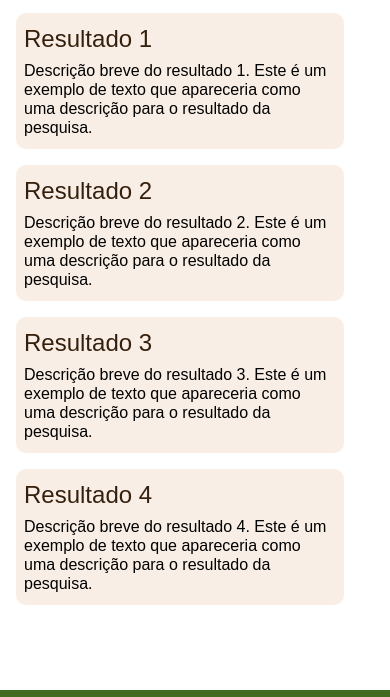
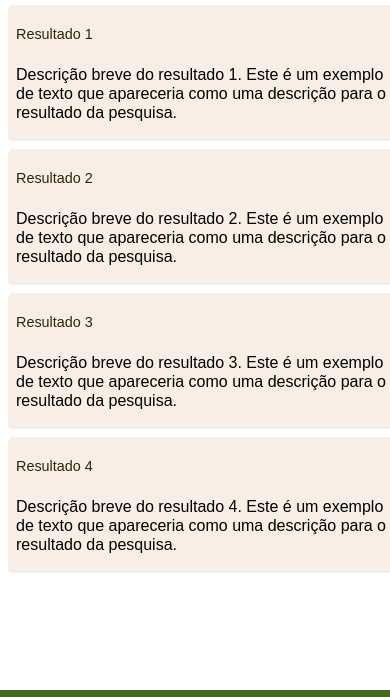
Before and after one commit to ICEI-PUC-Minas-PMV-SI/pmv-si-2023-2-pe1-t1-baoba-pmv, a plain HTML site: page src/pages/pesquisa.html in a window 390 px wide. Shown: the part 94-791 px from the top of the page. Drawn offline with Linux system fonts and the light colour scheme.

Commit message:
atualização de responsividade

```diff
--- a/src/pages/pesquisa.html
+++ b/src/pages/pesquisa.html
@@ -15,7 +15,7 @@
 
 <body>
     <header>
-        <img width="80" height="60" src="../../img/logo.png" alt="Logo">
+        <img width="80" height="60" src="../img/logo.png" alt="Logo">
         <h1>Baobá</h1>
         <nav class="menu">
             <ul>
--- a/src/styles.css
+++ b/src/styles.css
@@ -300,19 +300,50 @@ header a {
 	width: 80%;
 	min-height: 120px;
 	text-align: left;
-	margin: 1rem 1rem 0 1rem;
+	margin: 1rem;
 	padding: 0.5rem;
 	border-radius: 10px;
-}
+  }
 
-.pesquisa-resultados h2 {
+  .pesquisa-resultados h2 {
 	text-align: left;
-}
+  }
 
-.pesquisa-resultados a {
+  .pesquisa-resultados a {
 	text-decoration: none;
-	color: #35200e
-}
+	color: #35200e;
+  }
+
+  /* Media queries para tablets */
+  @media (max-width: 768px) {
+	.pesquisa-resultados {
+	  width: 90%; /* Aumenta a largura para ocupar mais espaço na tela do tablet */
+	  padding: 0.5rem 1rem; /* Aumenta o padding horizontal */
+	}
+
+	.pesquisa-resultados h2 {
+	  font-size: 1.25rem; /* Ajusta o tamanho da fonte, se necessário */
+	}
+  }
+
+  /* Media queries para smartphones */
+  @media (max-width: 480px) {
+	.pesquisa-resultados {
+	  width: 95%; /* Aumenta a largura para ocupar quase toda a tela do smartphone */
+	  margin: 0.5rem; /* Reduz o margin para ter mais espaço na tela */
+	  padding: 0.5rem; /* Ajusta o padding se necessário */
+	  border-radius: 5px; /* Suaviza os cantos arredondados */
+	}
+
+	.pesquisa-resultados h2 {
+	  font-size: 1rem; /* Diminui o tamanho da fonte para se adequar a telas menores */
+	}
+
+	.pesquisa-resultados a {
+	  font-size: 0.9rem; /* Ajusta o tamanho da fonte dos links para melhor legibilidade */
+	}
+  }
+
 
 
 /* css especifico para pagina forum */
```
